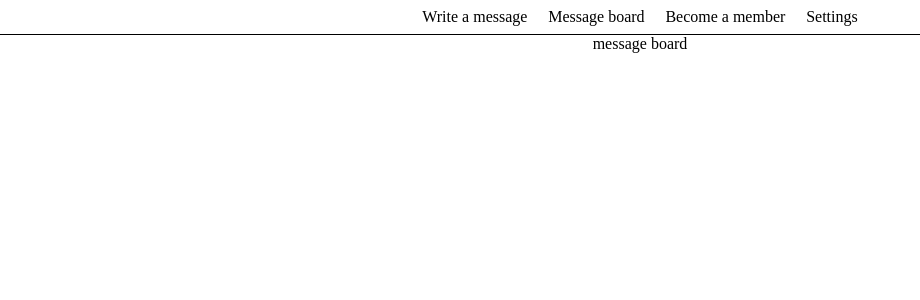
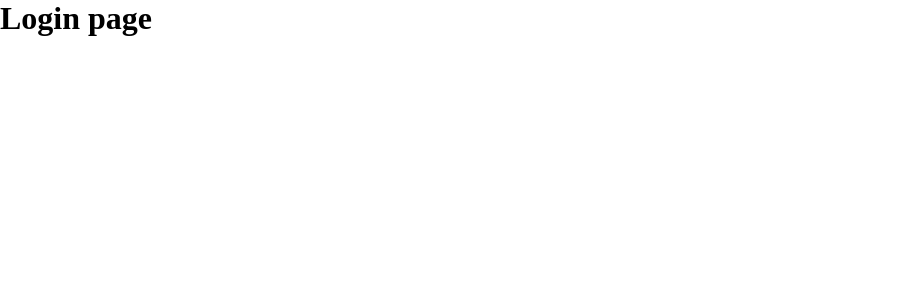
Before and after one commit to Sharpslice/Members-Only, a React (Vite) app in the folder frontend/: page / in a window 1280 px wide. Shown: the top 300 px of the page, without its empty margins (0-920 px from the left). Built offline with nearby package versions, Linux system fonts and the light colour scheme.

Commit message:
feat: add landing page and appropriate routing for login and sign up

```diff
--- /dev/null
+++ b/frontend/src/LandingPage/LandingPage.jsx
@@ -0,0 +1,12 @@
+import { Outlet } from "react-router-dom"
+
+function LandingPage(){
+    return(
+        <div className="landing-container">
+            <Outlet/>
+        </div>
+
+    )
+}
+
+export default LandingPage
--- /dev/null
+++ b/frontend/src/LandingPage/SignupPage/SignupPage.jsx
@@ -0,0 +1,7 @@
+function SignupPage(){
+    return (<div>
+        sign up
+    </div>)
+}
+
+export default SignupPage
--- a/frontend/src/main.jsx
+++ b/frontend/src/main.jsx
@@ -3,19 +3,25 @@ import { createRoot } from 'react-dom/client'
 import { createBrowserRouter, RouterProvider  } from 'react-router-dom'
 import App from './App.jsx'
 import HomePage from './HomePage/HomePage.jsx'
-import LoginPage from './LoginPage/LoginPage.jsx'
+import LoginPage from './LandingPage/LoginPage/LoginPage.jsx'
 import MembershipPage from './Nav/MembershipPage/MembershipPage.jsx'
 import WriteMessagePage from './Nav/WriteMessagePage/WriteMessagePage.jsx'
 import SettingsPage from './Nav/SettingsPage/SettingsPage.jsx'
+import LandingPage from './LandingPage/LandingPage.jsx'
+import SignupPage from './LandingPage/SignupPage/SignupPage.jsx'
 
 
 const router = createBrowserRouter([
   {
-    path: "/login",
-    element: <LoginPage />
+    path: "/",
+    element: <LandingPage/>,
+      children:[
+        {index:true,element: <LoginPage/>},
+        {path:'/sign-up',element: <SignupPage/>}
+      ]
   },
   {
-    path: "/",
+    path: "/login",
     element: <App/>,
       children:[
           {index: true, element:<HomePage/>},
```
Also changed, not shown: frontend/src/LandingPage/LoginPage/LoginPage.jsx (renamed from frontend/src/LoginPage/LoginPage.jsx).
